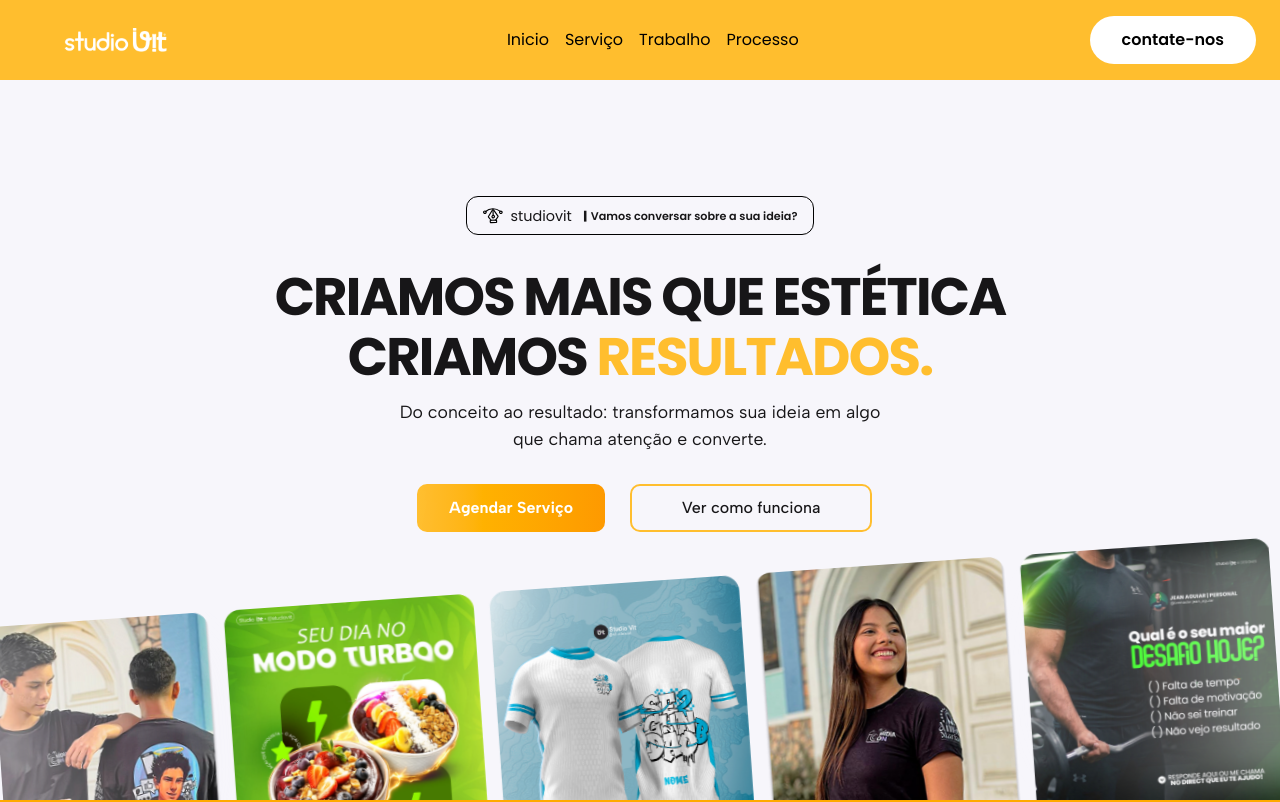
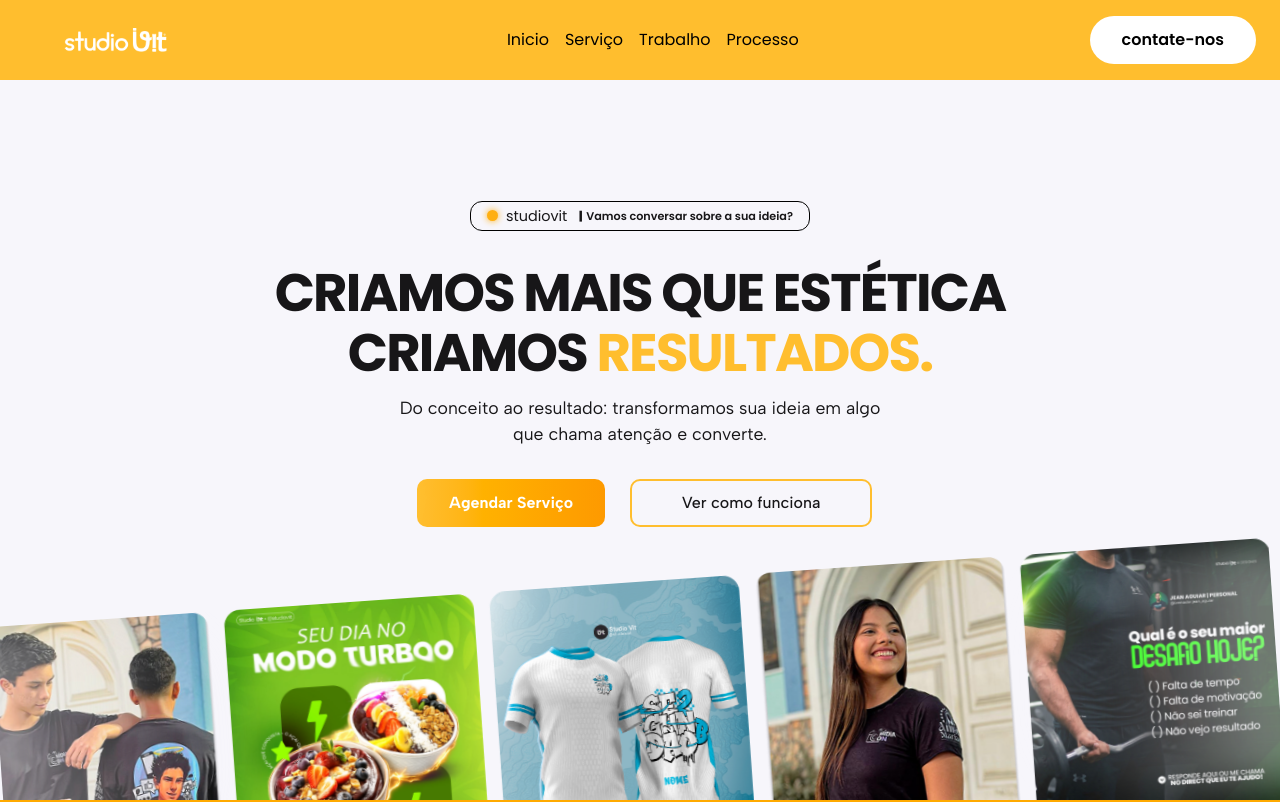
Before and after one commit to felipinx7/studiovit, a React (Vite) app: page / in a window 1280 px wide. Shown: the top 802 px of the page. Built offline with nearby package versions, Linux system fonts and the light colour scheme.

Commit message:
fix: atualização de icones e adição de nova font

```diff
--- a/src/assets/icons/icone-designer.tsx
+++ b/src/assets/icons/icone-designer.tsx
@@ -2,63 +2,33 @@ import type { interfaceClasseIcone } from '../../interfaces/interface-classe-ico
 
 export function IconeDesinger({ className }: interfaceClasseIcone) {
   return (
-    <svg
-      width="20"
-      height="21"
-      viewBox="0 0 20 21"
-      fill="none"
-      xmlns="http://www.w3.org/2000/svg"
-      className={className}
-    >
-      <path
-        d="M7.94444 17.6431C7.77525 17.6481 7.61071 17.5937 7.48702 17.492C7.36332 17.3903 7.2906 17.2495 7.28484 17.1007L7.23632 15.8416C7.23061 15.6928 7.29233 15.548 7.40791 15.4393C7.52349 15.3305 7.68347 15.2665 7.85266 15.2615L12.8933 15.1124C13.0625 15.1074 13.227 15.1618 13.3507 15.2635C13.4744 15.3652 13.5471 15.506 13.5529 15.6548L13.6014 16.9139C13.6071 17.0627 13.5454 17.2075 13.4298 17.3162C13.3142 17.425 13.1543 17.489 12.9851 17.494L7.94444 17.6431Z"
-        stroke="black"
-        stroke-width="1.152"
-        stroke-linecap="round"
-        stroke-linejoin="round"
-      />
-      <path
-        d="M12.6289 15.1202L14.9838 11.7726C15.0478 11.6815 15.081 11.5762 15.0792 11.4691C15.0775 11.362 15.041 11.2575 14.974 11.168L10.5239 4.95504C10.4637 4.87462 10.3811 4.80915 10.2839 4.76489C10.1867 4.72064 10.0783 4.6991 9.96892 4.70233C9.85957 4.70557 9.75302 4.73347 9.65947 4.78336C9.56592 4.83326 9.48852 4.90346 9.4347 4.98725L5.473 11.449C5.41306 11.5423 5.38467 11.6486 5.3912 11.7556C5.39772 11.8626 5.43888 11.9657 5.50982 12.0528L8.11706 15.2537"
-        stroke="black"
-        stroke-width="1.152"
-        stroke-linecap="round"
-        stroke-linejoin="round"
-      />
-      <path
-        d="M9.96912 4.70798L10.192 10.4921"
-        stroke="black"
-        stroke-width="1.152"
-        stroke-linecap="round"
-        stroke-linejoin="round"
-      />
-      <path
-        d="M9.36349 12.4351C9.87875 12.8588 10.6868 12.8349 11.1682 12.3818C11.6497 11.9286 11.6223 11.2177 11.107 10.794C10.5918 10.3703 9.78377 10.3942 9.3023 10.8474C8.82083 11.3006 8.84823 12.0114 9.36349 12.4351Z"
-        stroke="black"
-        stroke-width="1.152"
-        stroke-linecap="round"
-        stroke-linejoin="round"
-      />
-      <path
-        d="M16.9626 8.10344C17.4701 8.53434 18.2784 8.52183 18.7681 8.0755C19.2577 7.62916 19.2433 6.91803 18.7358 6.48712C18.2283 6.05622 17.4199 6.06873 16.9303 6.51507C16.4406 6.9614 16.4551 7.67254 16.9626 8.10344Z"
-        stroke="black"
-        stroke-width="1.152"
-        stroke-linecap="round"
-        stroke-linejoin="round"
-      />
-      <path
-        d="M1.00188 8.02205C1.50936 8.45295 2.3177 8.44044 2.80736 7.99411C3.29701 7.54777 3.28256 6.83664 2.77508 6.40573C2.2676 5.97483 1.45926 5.98734 0.969599 6.43368C0.479943 6.88001 0.494394 7.59115 1.00188 8.02205Z"
-        stroke="black"
-        stroke-width="1.152"
-        stroke-linecap="round"
-        stroke-linejoin="round"
-      />
-      <path
-        d="M2.64156 6.49232C4.51635 4.78341 7.0714 3.7873 9.74465 3.72314C12.4179 3.65897 14.9904 4.532 16.8961 6.15017"
-        stroke="black"
-        stroke-width="1.152"
-        stroke-linecap="round"
-        stroke-linejoin="round"
-      />
-    </svg>
+    <>
+      <style>
+        {`
+          .dot-glow {
+            width: 11px;
+            height: 11px;
+            border-radius: 50%;
+            background-color: #FFAA00;
+            display: inline-block;
+            animation: glow 2s infinite ease-in-out;
+          }
+
+          @keyframes glow {
+            0%, 100% {
+              filter: drop-shadow(0 0 0px #FFAA00);
+              opacity: 1;
+            }
+
+            50% {
+              filter: drop-shadow(0 0 6px #FFAA00);
+              opacity: 0.9;
+            }
+          }
+        `}
+      </style>
+
+      <span className={`dot-glow ${className || ''}`} />
+    </>
   )
 }
--- a/src/assets/image/index.ts
+++ b/src/assets/image/index.ts
@@ -6,6 +6,7 @@ import foto02 from './arte-açcai.jpeg'
 import foto06 from './foto-lais.png'
 import foto10 from './foto-meninos.png'
 import fotoprojeto from './foto-projeto.png'
+import fotosecaoprincipal from './Foto-Vit.png'
 import foto09 from './foto09.jpg'
 import foto04 from './Jersey-Segundão.jpg'
 import logoMonocramatica from './Logo-StudioVit-Branco.webp'
@@ -24,6 +25,7 @@ export {
   foto10,
   foto11,
   fotoprojeto,
+  fotosecaoprincipal,
   fundoOnda,
   logoMonocramatica,
   logoVit,
```
